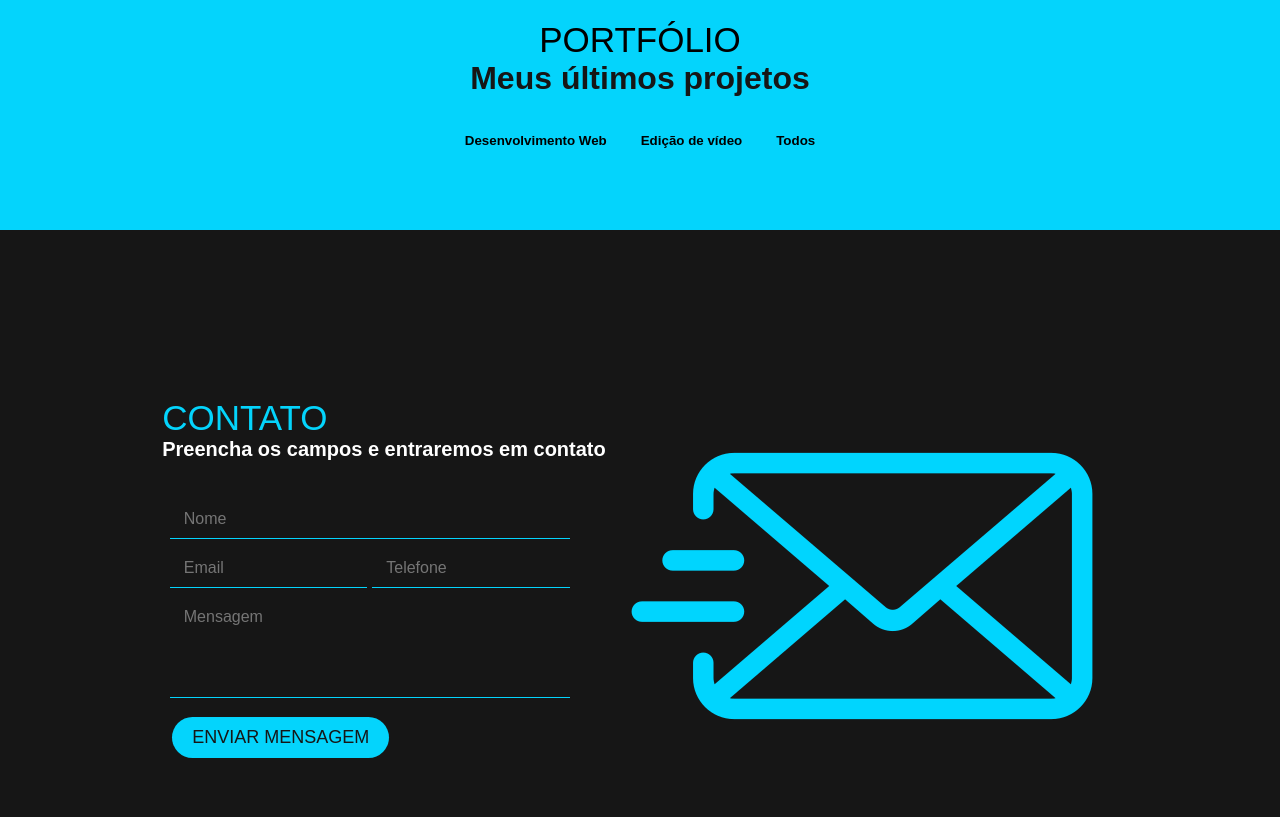
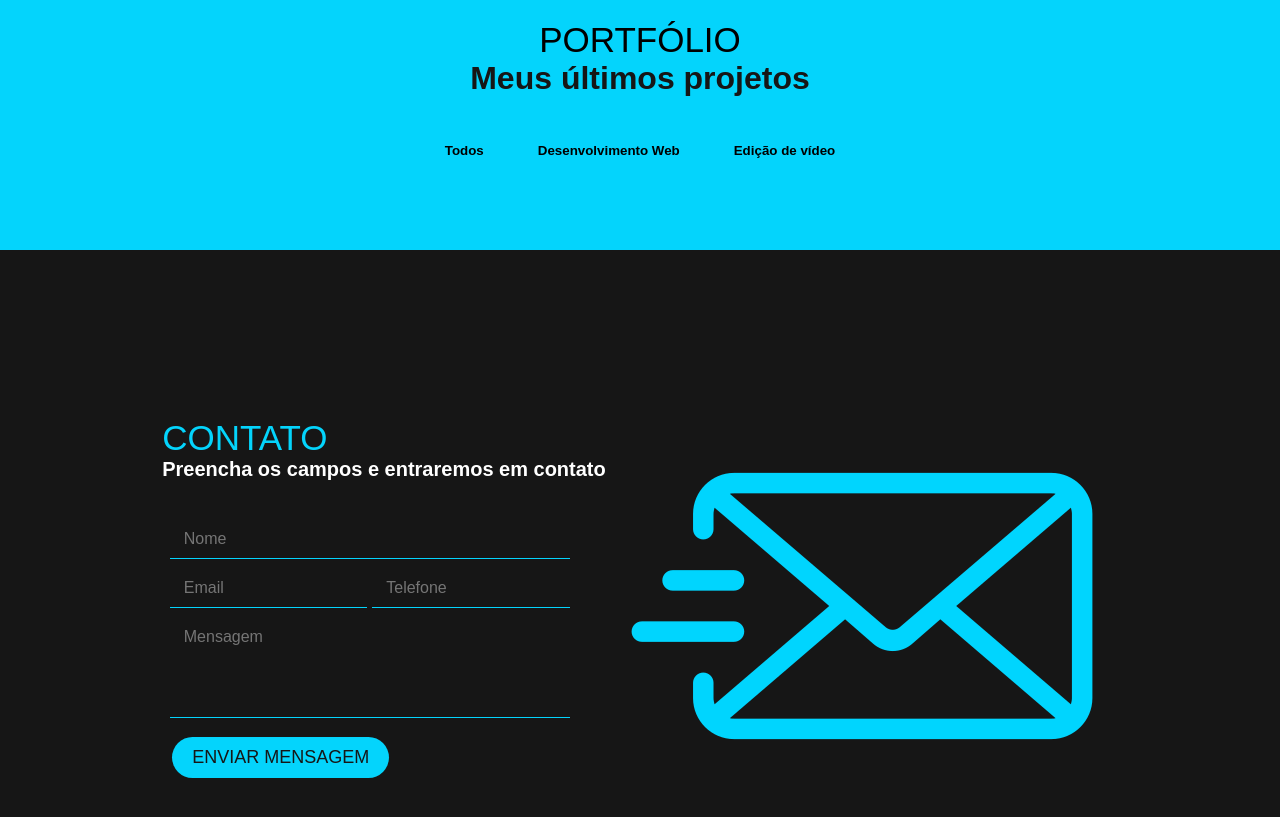
Before and after one commit to deviniciusg/viniciusgabriel.com, a plain HTML site: page index.html in a window 1280 px wide. Shown: the part 2560-3377 px from the top of the page. Drawn offline with Linux system fonts and the light colour scheme.

Commit message:
Ajustes nos botões

```diff
--- a/index.html
+++ b/index.html
@@ -172,9 +172,9 @@
         </div>
         <div class="portfolio_grid">
             <div class="porfolio_header">
+                <button>Todos</button>
                 <button>Desenvolvimento Web</button>
                 <button>Edição de vídeo</button>
-                <button>Todos</button>
             </div>
         </div>
     </div>
--- a/style.css
+++ b/style.css
@@ -314,30 +314,29 @@ padding: 0px 0px 20px 0px;
   justify-content: center;
   align-items: center;
   flex-direction: row;
-
 }
 
 .porfolio_header button {
   background-color:transparent;
-	border:2px solid #ffffff00;
+	border: 2px solid #ffffff00;
 	display:inline-block;
 	cursor:pointer;
-	color:#000000;
-  padding: 0px 15px;
-	font-weight:bold;
+	color: #000000;
+  padding: 10px 15px;
+  margin: 0px 10px;
+  font-weight:bold;
 	text-decoration:none;
-  transition: height 0.5s ease, opacity 0.5s ease;
+  transition: border-bottom 0.4s;
 }
 
 .porfolio_header button:hover {
-  border-bottom:2px solid #000000;
+  border-bottom: 2px solid #000000;
 }
 
 .porfolio_header button:active{
   position:relative;
 	top:1px;
 }
-
 
 #formacao{
   display: flex;
```
